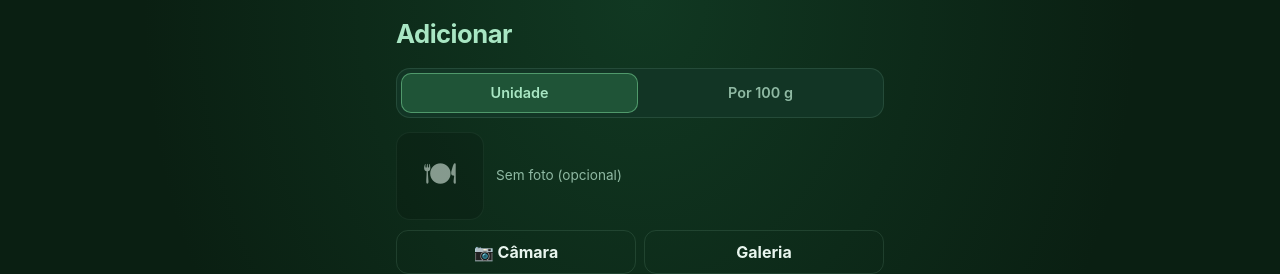
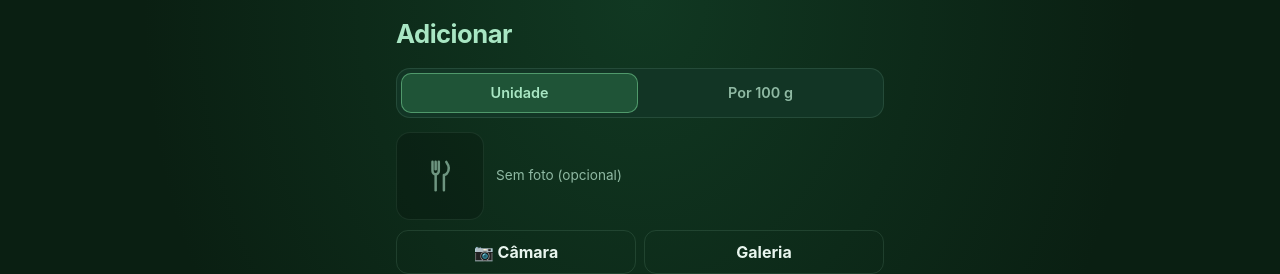
Before and after one commit to arquitectus-boop/calorie-tracker, a React (Vite) app: page / in a window 1280 px wide. Both pictures are taken after typing "5" into the empty fields and a click on the button "Adicionar". Shown: the top 274 px of the page. Built offline with nearby package versions, Linux system fonts and the light colour scheme.

Commit message:
Placeholder SVG partilhado nos thumbs sem foto (Lista, Hoje/Histórico, Adicionar)
Substitui o emoji 🍽 por um ícone SVG de talheres reutilizável, para o
placeholder ser sempre visível. Atualiza docs/ com o build novo.

```diff
--- a/src/App.css
+++ b/src/App.css
@@ -309,8 +309,9 @@
   display: inline-flex;
   align-items: center;
   justify-content: center;
-  font-size: 1.1rem;
-  opacity: 0.55;
+  font-size: 1.25rem;
+  color: var(--text-muted);
+  opacity: 0.75;
 }
 
 .entry-main {
@@ -1259,8 +1260,14 @@ button.food-list-thumb-btn:active {
   display: inline-flex;
   align-items: center;
   justify-content: center;
-  font-size: 1.1rem;
-  opacity: 0.55;
+  font-size: 1.25rem;
+  color: var(--text-muted);
+  opacity: 0.75;
+}
+
+.food-photo-placeholder-icon {
+  display: block;
+  flex-shrink: 0;
 }
 
 .food-photo-block {
@@ -1288,8 +1295,9 @@ button.food-list-thumb-btn:active {
   display: inline-flex;
   align-items: center;
   justify-content: center;
-  font-size: 2rem;
-  opacity: 0.55;
+  font-size: 2.25rem;
+  color: var(--text-muted);
+  opacity: 0.75;
 }
 
 .food-photo-empty {
--- a/src/components/EntryList.tsx
+++ b/src/components/EntryList.tsx
@@ -1,6 +1,7 @@
 import { useCallback, useState } from 'react'
 import type { FoodEntry } from '../types'
 import { foodKey } from '../lib/foodCatalog'
+import { FoodPhotoPlaceholder } from './FoodPhotoPlaceholder'
 import { PhotoLightbox } from './PhotoLightbox'
 import { entryLineTotal, entryPortionLabel, formatNumber, portionOf } from '../lib/portion'
 
@@ -50,7 +51,7 @@ export function EntryList({ entries, photoByKey = {}, onEdit, onDelete }: Props)
                 </button>
               ) : (
                 <span className="entry-thumb-btn" aria-hidden>
-                  <span className="entry-thumb entry-thumb-empty">🍽</span>
+                  <FoodPhotoPlaceholder className="entry-thumb entry-thumb-empty" />
                 </span>
               )}
               <button
--- a/src/components/FoodList.tsx
+++ b/src/components/FoodList.tsx
@@ -5,6 +5,7 @@ import { kcalUnitLabel } from '../lib/portion'
 import type { PhotoChange } from '../hooks/useEntries'
 import type { PortionType } from '../types'
 import { FoodPhotoField } from './FoodPhotoField'
+import { FoodPhotoPlaceholder } from './FoodPhotoPlaceholder'
 import { PhotoLightbox } from './PhotoLightbox'
 import { PortionToggle } from './PortionToggle'
 
@@ -398,7 +399,7 @@ export function FoodList({
                   </button>
                 ) : (
                   <span className="food-list-thumb-btn" aria-hidden>
-                    <span className="food-list-thumb food-list-thumb-empty">🍽</span>
+                    <FoodPhotoPlaceholder className="food-list-thumb food-list-thumb-empty" />
                   </span>
                 )}
                 <button
--- a/src/components/FoodPhotoField.tsx
+++ b/src/components/FoodPhotoField.tsx
@@ -1,4 +1,5 @@
 import { useRef } from 'react'
+import { FoodPhotoPlaceholder } from './FoodPhotoPlaceholder'
 
 interface Props {
   previewUrl?: string
@@ -36,9 +37,7 @@ export function FoodPhotoField({
         </div>
       ) : (
         <div className="food-photo-preview-wrap">
-          <span className="food-photo-preview food-photo-preview-empty" aria-hidden>
-            🍽
-          </span>
+          <FoodPhotoPlaceholder className="food-photo-preview food-photo-preview-empty" />
           <p className="food-photo-empty">Sem foto (opcional)</p>
         </div>
       )}
--- /dev/null
+++ b/src/components/FoodPhotoPlaceholder.tsx
@@ -0,0 +1,25 @@
+/** Shared empty-photo plate/utensils icon (Lista thumbs, day entries, Adicionar preview). */
+export function FoodPhotoPlaceholder({ className }: { className?: string }) {
+  return (
+    <span className={className} aria-hidden>
+      <svg
+        className="food-photo-placeholder-icon"
+        viewBox="0 0 24 24"
+        width="1em"
+        height="1em"
+        fill="none"
+        stroke="currentColor"
+        strokeWidth="1.65"
+        strokeLinecap="round"
+        strokeLinejoin="round"
+      >
+        {/* Fork */}
+        <path d="M7 2.5v6.2a2.1 2.1 0 0 0 2.1 2.1h0a2.1 2.1 0 0 0 2.1-2.1V2.5" />
+        <path d="M9.1 2.5v5" />
+        <path d="M9.1 10.8V21.5" />
+        {/* Knife */}
+        <path d="M16.2 2.6c1.9 2.6 2.3 5.4.3 7.8-.45.55-1.15.9-1.9.9V21.5" />
+      </svg>
+    </span>
+  )
+}
```
Also changed, not shown: 6 other files (tests, documents, lock files or other folders).
